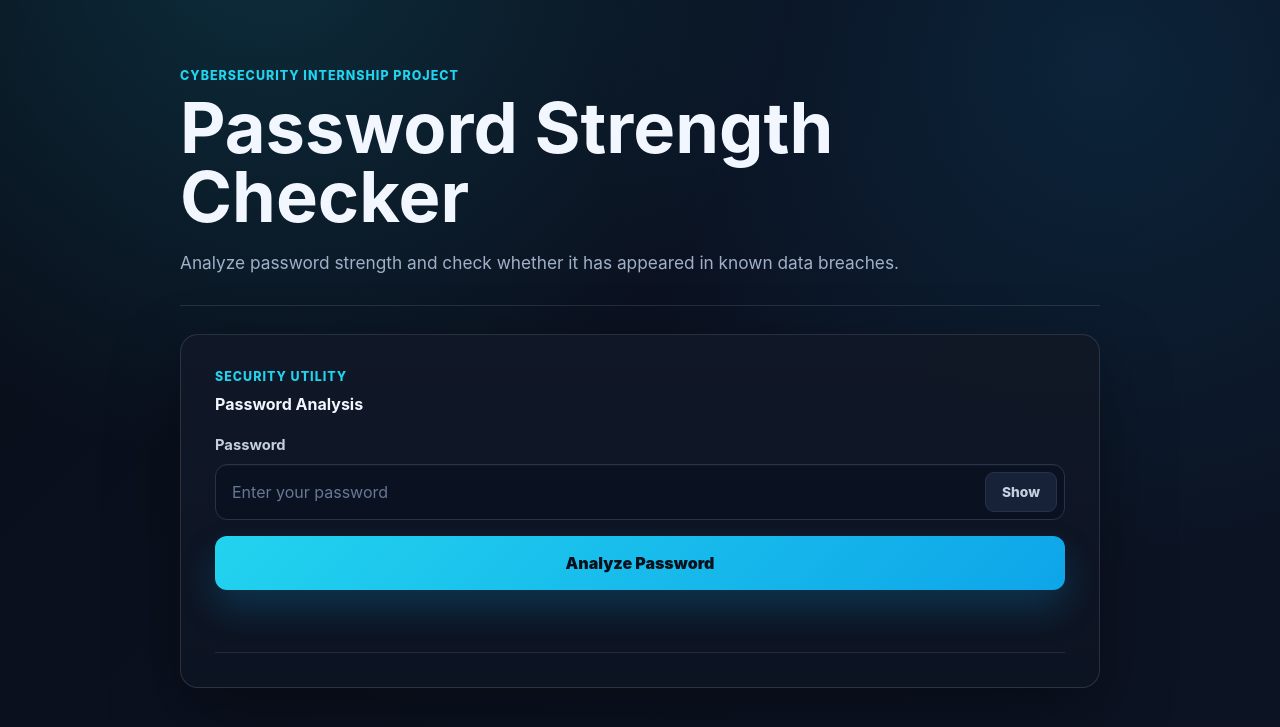
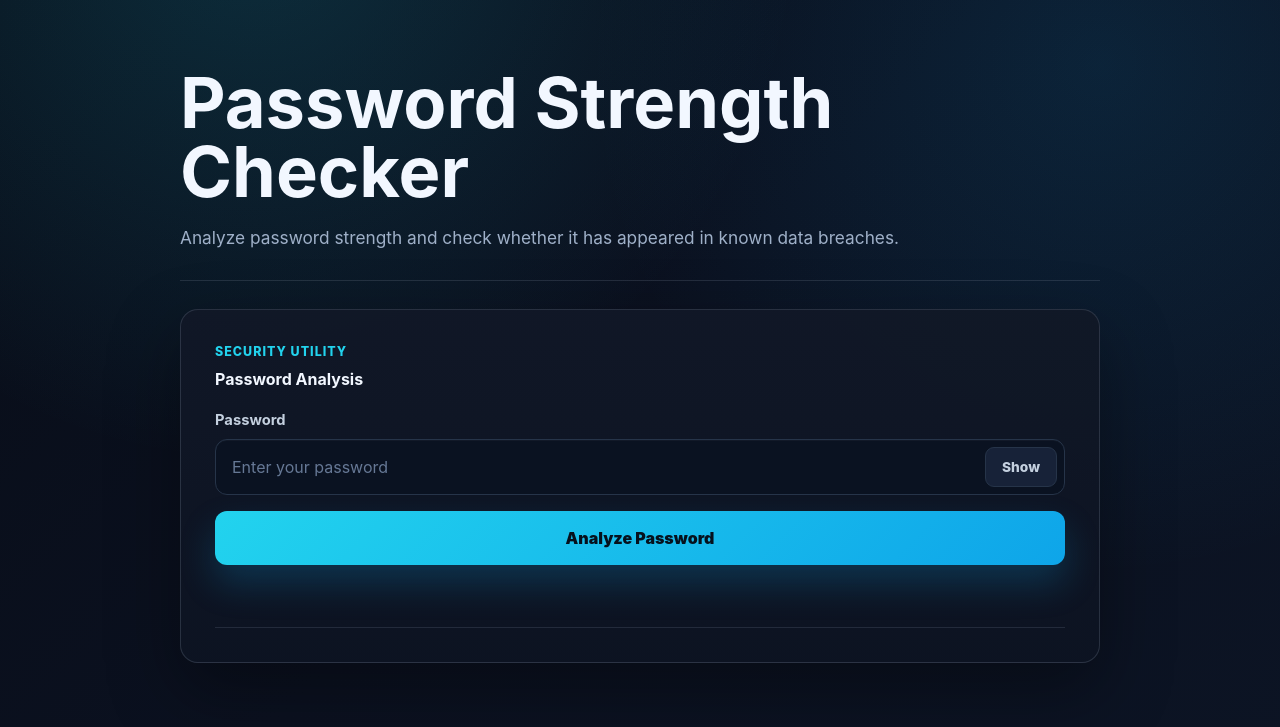
Before and after one commit to MShahzaibFarooq/password-strength-checker, a Flask app: page / in a window 1280 px wide. Shown: the top 727 px of the page. Run offline with Flask 3, Linux system fonts and the light colour scheme.

Commit message:
Remove header label

```diff
--- a/web-version/static/css/style.css
+++ b/web-version/static/css/style.css
@@ -67,7 +67,6 @@ input:focus-visible {
     border-bottom: 1px solid rgba(148, 163, 184, 0.18);
 }
 
-.project-kicker,
 .section-kicker,
 .result-kicker {
     margin: 0 0 10px;
--- a/web-version/templates/index.html
+++ b/web-version/templates/index.html
@@ -9,7 +9,6 @@
 <body>
     <div class="page-shell">
         <header class="site-header">
-            <p class="project-kicker">Cybersecurity Internship Project</p>
             <h1>Password Strength Checker</h1>
             <p class="header-copy">
                 Analyze password strength and check whether it has appeared in known data breaches.
```
